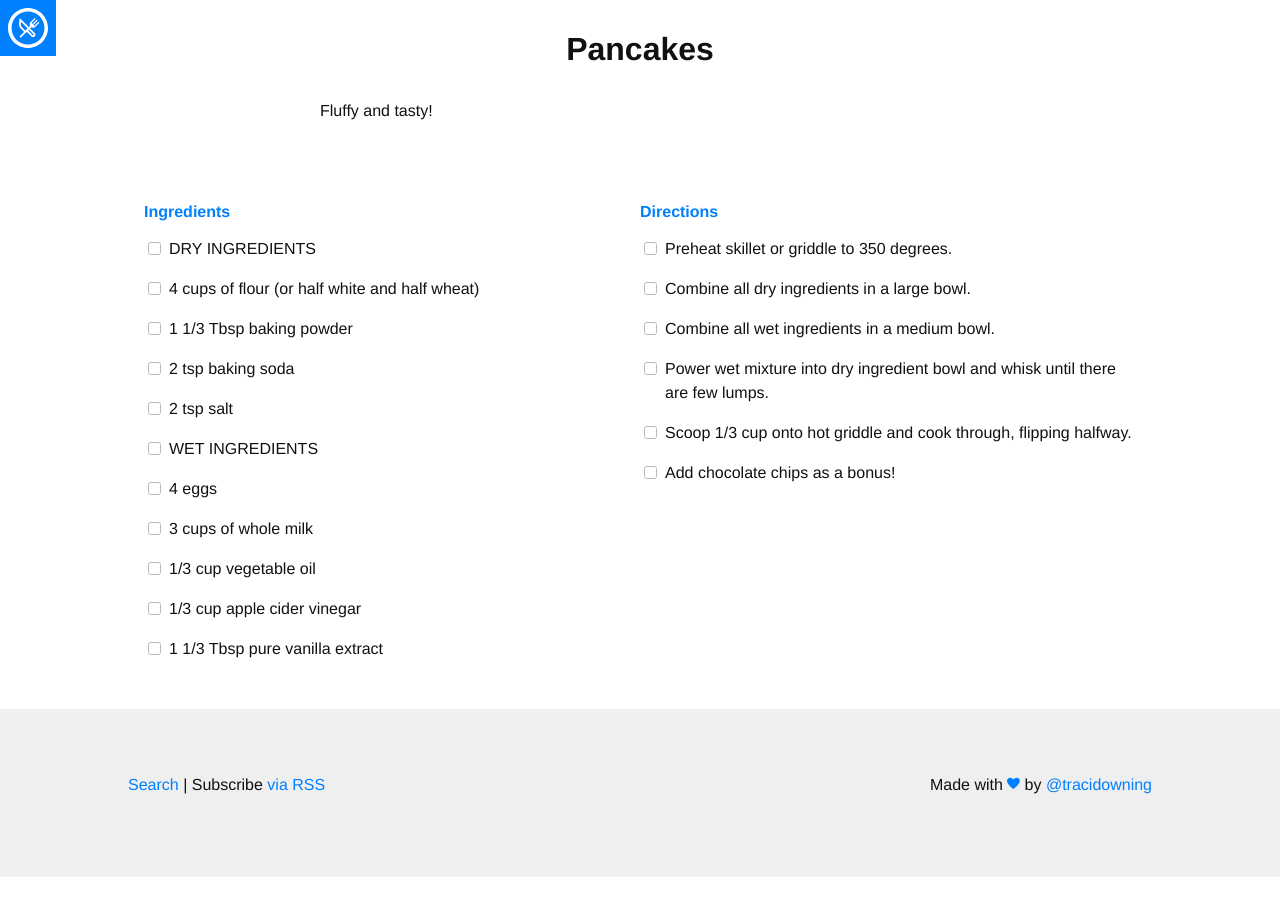
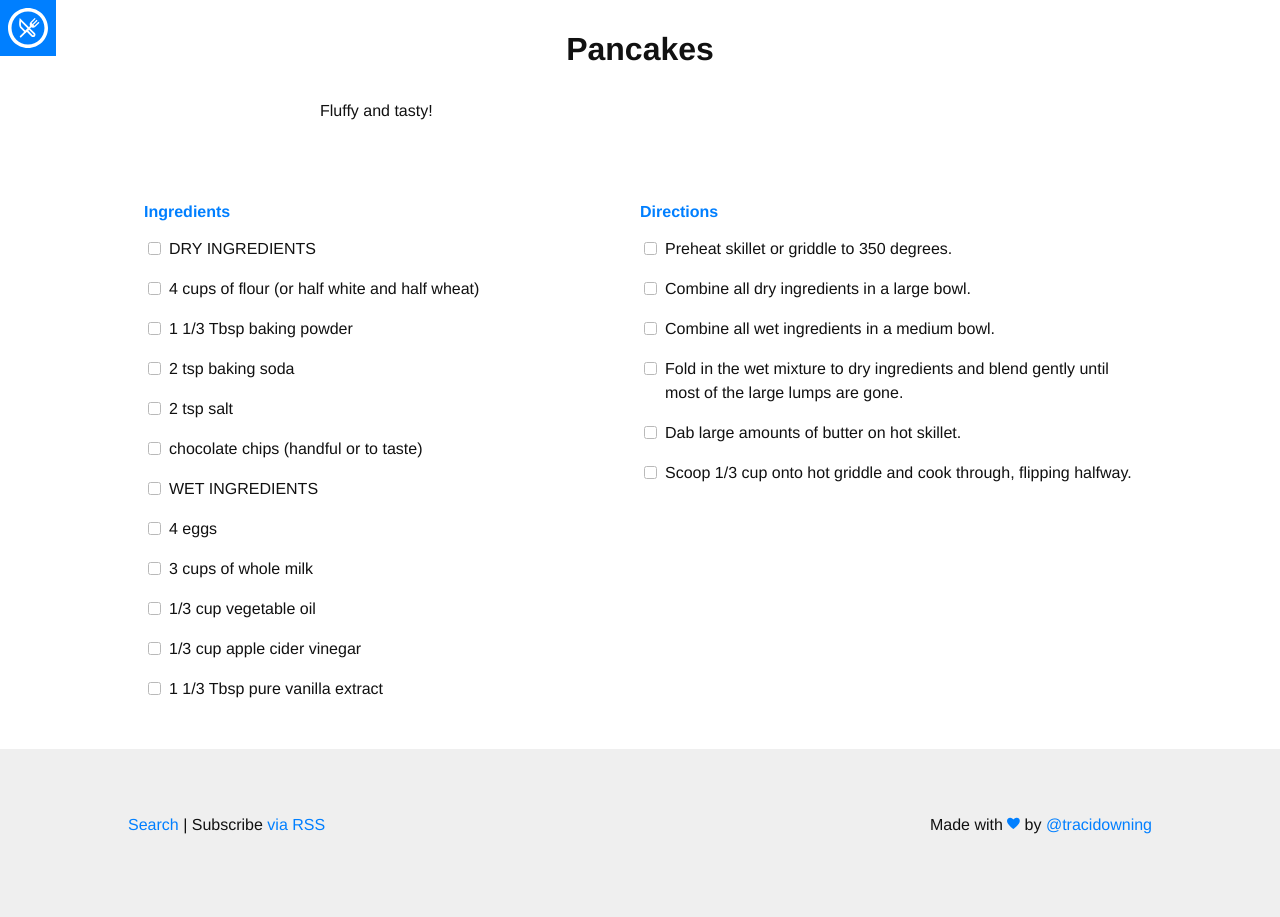
Before and after one commit to tracidowning/recipes, a Jekyll site: the page built from _recipes/pancakes.md, in a window 1280 px wide. Built offline with Jekyll 4.4.1, drawn with Linux system fonts in a browser that asks for light colours; nearby versions of some CDN libraries; some web fonts are replaced.

Commit message:
Update pancakes.md

```diff
--- a/_recipes/pancakes.md
+++ b/_recipes/pancakes.md
@@ -10,6 +10,7 @@ ingredients:
 - 1 1/3 Tbsp baking powder
 - 2 tsp baking soda
 - 2 tsp salt
+- chocolate chips (handful or to taste)
 - WET INGREDIENTS
 - 4 eggs
 - 3 cups of whole milk
@@ -21,10 +22,10 @@ directions:
 - Preheat skillet or griddle to 350 degrees.
 - Combine all dry ingredients in a large bowl.
 - Combine all wet ingredients in a medium bowl.
-- Power wet mixture into dry ingredient bowl and whisk until there are few
-  lumps.
+- Fold in the wet mixture to dry ingredients and blend gently until most of the large lumps are gone.
+- Dab large amounts of butter on hot skillet.
 - Scoop 1/3 cup onto hot griddle and cook through, flipping halfway.
-- Add chocolate chips as a bonus!
+
 
 ---
 
```
